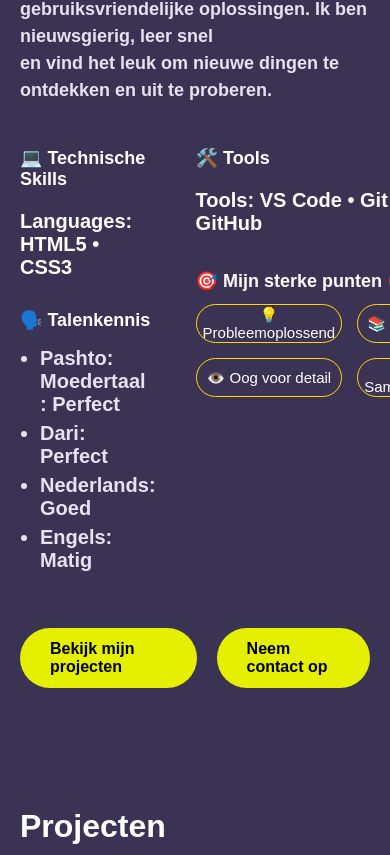
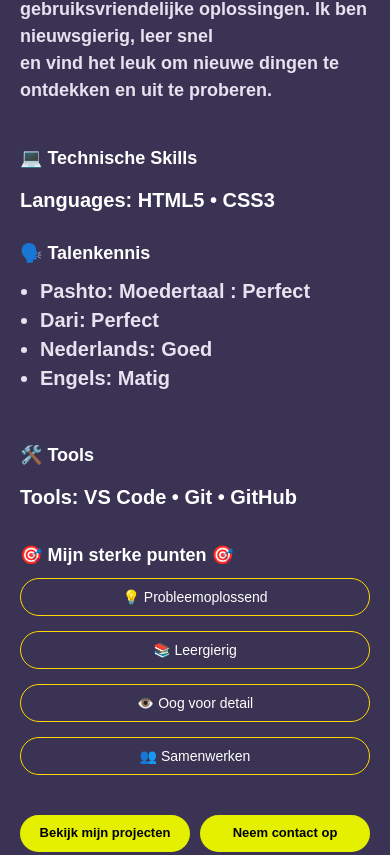
Before and after one commit to Khan26-oss/Portfolio, a plain HTML site: page index.html in a window 390 px wide. Shown: the part 1059-1914 px from the top of the page. Drawn offline with Linux system fonts and the light colour scheme.

Commit message:
section about me klaar met resposive desgin

```diff
--- a/style1.css
+++ b/style1.css
@@ -428,5 +428,29 @@ nav a:hover {
         font-size: 20px;
     }
 
+    .content-grid{
+        grid-template-columns: 1fr;  /*één kolom in plaats van twee, alles komt onder elkaar*/
+        gap: 20px;
+    }
+       .badges-container{
+        grid-template-columns: 1fr;
+    }
+
+    .badge{
+        font-size: 14px;
+    }
+    .action-buttons{
+      gap: 10px;
+      margin-left: 18 px;
+
+    }
+
+    .btn{
+        flex: 1;
+        text-align: center;
+        padding: 10px 8px;
+        font-size: 13px;
+        line-height: 1.3;
+    }
 
 }
```
